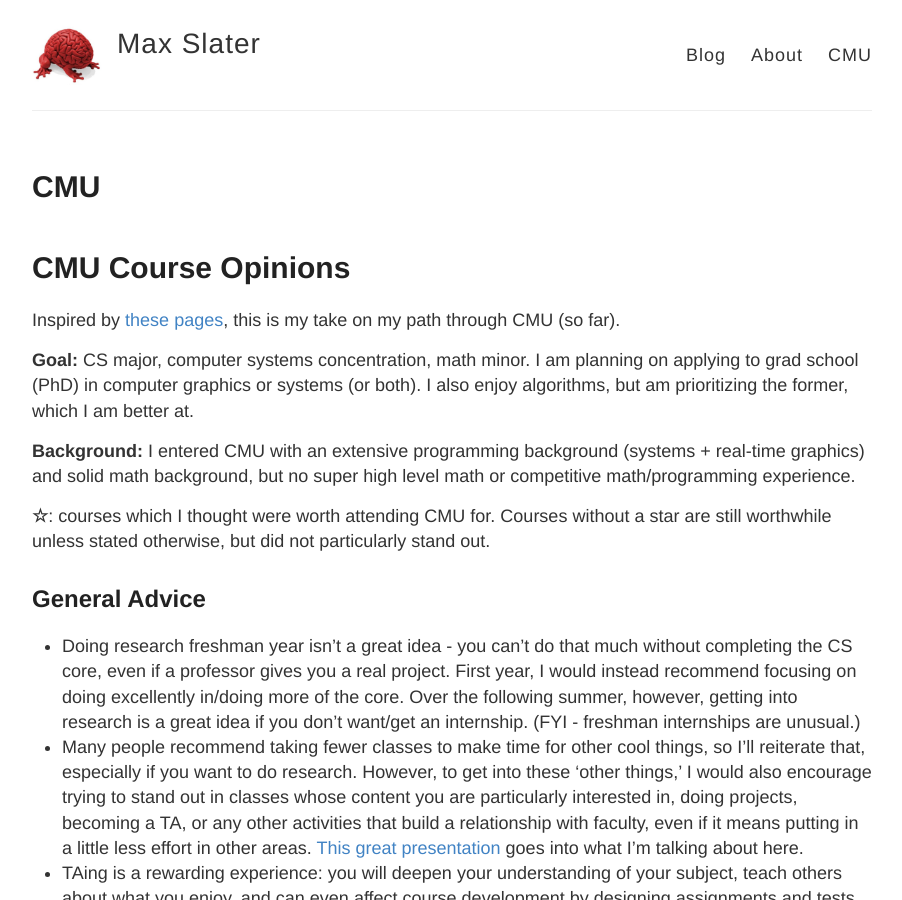
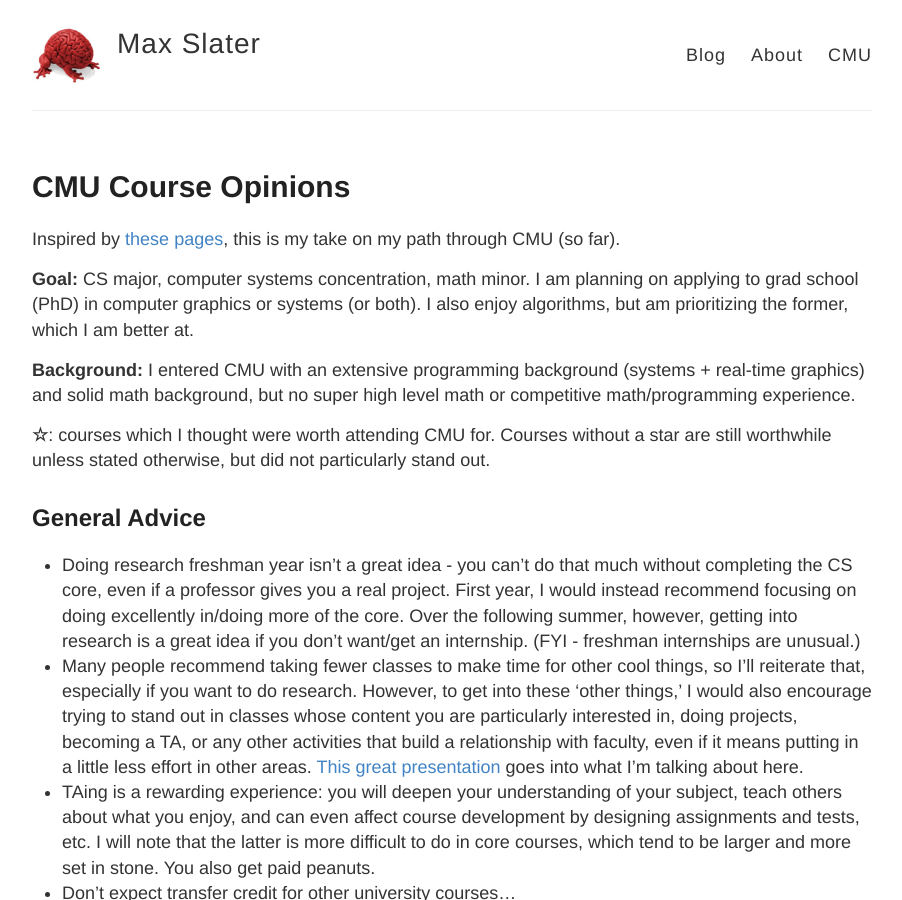
Before and after one commit to TheNumbat/thenumbat.github.io, a Jekyll site: the page built from cmu.md, in a window 1280 px wide and 900 px high. Shown: the whole window, without its empty margins (188-1090 px from the left). Built offline with Jekyll 4.4.1, drawn with Linux system fonts in a browser that asks for light colours.

Commit message:
fix cmu page title

```diff
--- a/cmu.md
+++ b/cmu.md
@@ -1,10 +1,8 @@
 ---
 layout: page
-title: CMU
+title: CMU Course Opinions
 permalink: /cmu/
 ---
-
-# CMU Course Opinions
 
 Inspired by [these](https://wanshenl.me/courses/reviews/) [pages](http://weihang7.github.io/guides/2019/12/19/scs-guide.html), this is my take on my path through CMU (so far).
 
```
